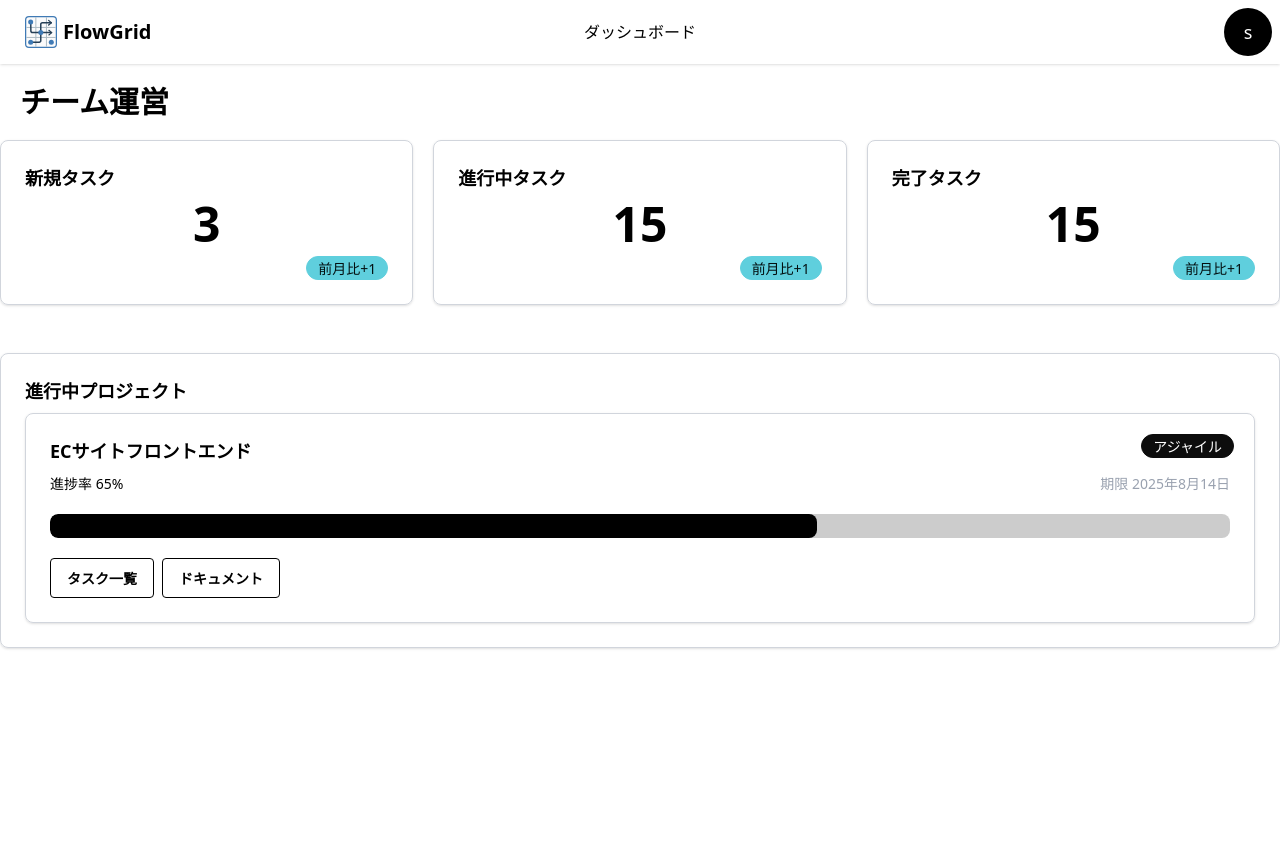
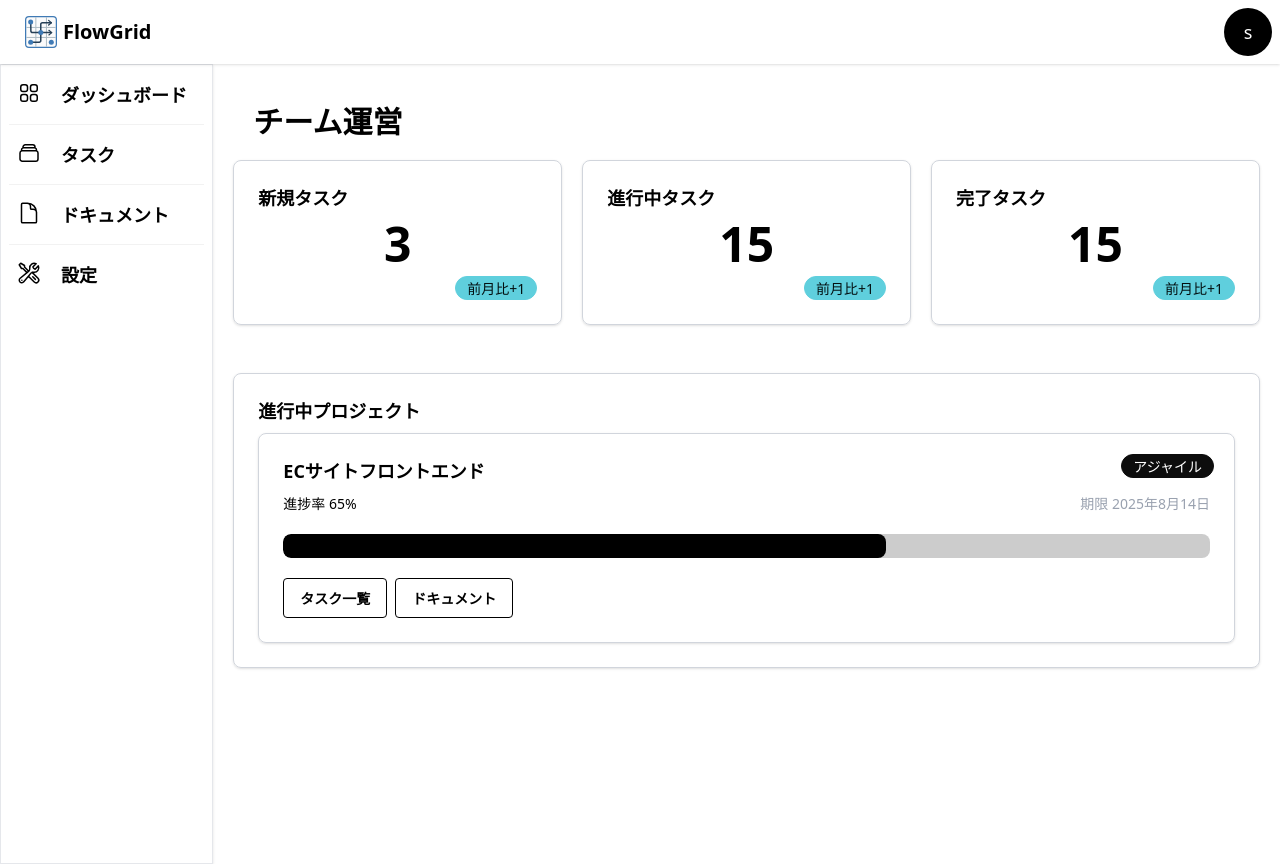
Before and after one commit to sintaro-katuta/FlowGrid, a SvelteKit app in the folder front/: page /dashboard in a window 1280 px wide. Before the commit the page ends 800 px from the top, so only its background shows below. Built offline with nearby package versions, Linux system fonts and the light colour scheme.

Commit message:
トップ、ログイン、ダッシュボード画面作成(#16)

```diff
--- a/front/jsconfig.json
+++ b/front/jsconfig.json
@@ -9,11 +9,7 @@
 		"skipLibCheck": true,
 		"sourceMap": true,
 		"strict": true,
-		"moduleResolution": "bundler",
-		"baseUrl": ".",
-		"paths": {
-			"@/*": ["src/*"],
-		},
+		"moduleResolution": "bundler"
 	},
 	"include": ["src"]
 	// Path aliases are handled by https://svelte.dev/docs/kit/configuration#alias
--- a/front/package.json
+++ b/front/package.json
@@ -30,6 +30,7 @@
 	},
 	"packageManager": "pnpm@10.12.1+sha512.f0dda8580f0ee9481c5c79a1d927b9164f2c478e90992ad268bbb2465a736984391d6333d2c327913578b2804af33474ca554ba29c04a8b13060a717675ae3ac",
 	"dependencies": {
+		"@auth/sveltekit": "^1.10.0",
 		"@tailwindcss/vite": "^4.1.10",
 		"playwright": "^1.53.1",
 		"tailwindcss": "^4.1.10"
--- a/front/src/components/Header.svelte
+++ b/front/src/components/Header.svelte
@@ -5,11 +5,6 @@
       <p class="text-black text-xl">FlowGrid</p>
     </a>
   </div>
-  {#if user}
-  <div class="navbar-center hidden lg:flex">
-    <a href="/dashboard" class="link link-hover">ダッシュボード</a>
-  </div>
-  {/if}
   <div class="navbar-end">
     {#if user}
       <div class="avatar avatar-placeholder">
--- /dev/null
+++ b/front/src/components/Sidebar.svelte
@@ -0,0 +1,36 @@
+<div class="w-1/6 h-screen border border-gray-200 shadow">
+  <ul class="list">
+    <li>
+      <a href="/dashboard" class="list-row flex gap-5 hover:bg-gray-200">
+        <svg xmlns="http://www.w3.org/2000/svg" fill="none" viewBox="0 0 24 24" stroke-width="1.5" stroke="currentColor" class="size-6">
+          <path stroke-linecap="round" stroke-linejoin="round" d="M3.75 6A2.25 2.25 0 0 1 6 3.75h2.25A2.25 2.25 0 0 1 10.5 6v2.25a2.25 2.25 0 0 1-2.25 2.25H6a2.25 2.25 0 0 1-2.25-2.25V6ZM3.75 15.75A2.25 2.25 0 0 1 6 13.5h2.25a2.25 2.25 0 0 1 2.25 2.25V18a2.25 2.25 0 0 1-2.25 2.25H6A2.25 2.25 0 0 1 3.75 18v-2.25ZM13.5 6a2.25 2.25 0 0 1 2.25-2.25H18A2.25 2.25 0 0 1 20.25 6v2.25A2.25 2.25 0 0 1 18 10.5h-2.25a2.25 2.25 0 0 1-2.25-2.25V6ZM13.5 15.75a2.25 2.25 0 0 1 2.25-2.25H18a2.25 2.25 0 0 1 2.25 2.25V18A2.25 2.25 0 0 1 18 20.25h-2.25A2.25 2.25 0 0 1 13.5 18v-2.25Z" />
+        </svg>
+        <span class="text-lg font-bold">ダッシュボード</span>
+      </a>
+    </li>
+    <li>
+      <a href="/tasks" class="list-row flex gap-5 hover:bg-gray-200">
+        <svg xmlns="http://www.w3.org/2000/svg" fill="none" viewBox="0 0 24 24" stroke-width="1.5" stroke="currentColor" class="size-6">
+          <path stroke-linecap="round" stroke-linejoin="round" d="M6 6.878V6a2.25 2.25 0 0 1 2.25-2.25h7.5A2.25 2.25 0 0 1 18 6v.878m-12 0c.235-.083.487-.128.75-.128h10.5c.263 0 .515.045.75.128m-12 0A2.25 2.25 0 0 0 4.5 9v.878m13.5-3A2.25 2.25 0 0 1 19.5 9v.878m0 0a2.246 2.246 0 0 0-.75-.128H5.25c-.263 0-.515.045-.75.128m15 0A2.25 2.25 0 0 1 21 12v6a2.25 2.25 0 0 1-2.25 2.25H5.25A2.25 2.25 0 0 1 3 18v-6c0-.98.626-1.813 1.5-2.122" />
+        </svg>
+        <span class="text-lg font-bold">タスク</span>
+      </a>
+    </li>
+    <li>
+      <a href="/docs" class="list-row flex gap-5 hover:bg-gray-200">
+        <svg xmlns="http://www.w3.org/2000/svg" fill="none" viewBox="0 0 24 24" stroke-width="1.5" stroke="currentColor" class="size-6">
+          <path stroke-linecap="round" stroke-linejoin="round" d="M19.5 14.25v-2.625a3.375 3.375 0 0 0-3.375-3.375h-1.5A1.125 1.125 0 0 1 13.5 7.125v-1.5a3.375 3.375 0 0 0-3.375-3.375H8.25m2.25 0H5.625c-.621 0-1.125.504-1.125 1.125v17.25c0 .621.504 1.125 1.125 1.125h12.75c.621 0 1.125-.504 1.125-1.125V11.25a9 9 0 0 0-9-9Z" />
+        </svg>
+        <span class="text-lg font-bold">ドキュメント</span>
+      </a>
+    </li>
+    <li>
+      <a href="/setting" class="list-row flex gap-5 hover:bg-gray-200">
+        <svg xmlns="http://www.w3.org/2000/svg" fill="none" viewBox="0 0 24 24" stroke-width="1.5" stroke="currentColor" class="size-6">
+          <path stroke-linecap="round" stroke-linejoin="round" d="M11.42 15.17 17.25 21A2.652 2.652 0 0 0 21 17.25l-5.877-5.877M11.42 15.17l2.496-3.03c.317-.384.74-.626 1.208-.766M11.42 15.17l-4.655 5.653a2.548 2.548 0 1 1-3.586-3.586l6.837-5.63m5.108-.233c.55-.164 1.163-.188 1.743-.14a4.5 4.5 0 0 0 4.486-6.336l-3.276 3.277a3.004 3.004 0 0 1-2.25-2.25l3.276-3.276a4.5 4.5 0 0 0-6.336 4.486c.091 1.076-.071 2.264-.904 2.95l-.102.085m-1.745 1.437L5.909 7.5H4.5L2.25 3.75l1.5-1.5L7.5 4.5v1.409l4.26 4.26m-1.745 1.437 1.745-1.437m6.615 8.206L15.75 15.75M4.867 19.125h.008v.008h-.008v-.008Z" />
+        </svg>
+        <span class="text-lg font-bold">設定</span>
+      </a>
+    </li>
+  </ul>
+</div>
--- a/front/src/routes/dashboard/+page.svelte
+++ b/front/src/routes/dashboard/+page.svelte
@@ -1,11 +1,17 @@
-<Header></Header>
-<div class="container mx-auto">
+<Header />
+
+<div class="flex flex-row">
+  <Sidebar />
+
+  <div class="flex-1 p-5">
     <h1 class="text-3xl font-bold p-5">{team.name}</h1>
+
     <div class="w-full flex gap-5">
       <DashboardCard title="新規タスク" count="3" diff="前月比+1" />
       <DashboardCard title="進行中タスク" count="15" diff="前月比+1" />
       <DashboardCard title="完了タスク" count="15" diff="前月比+1" />
     </div>
+
     <div class="card w-full border border-gray-300 shadow my-12">
       <div class="card-body">
         <div class="card-title">進行中プロジェクト</div>
@@ -15,11 +21,14 @@
       </div>
     </div>
   </div>
+</div>
+
 
 
 <script>
 import "@/app.css";
 import Header from "@/components/Header.svelte";
+import Sidebar from "@/components/Sidebar.svelte";
 import DashboardCard from "@/components/DashboardCard.svelte";
 import ProjectCard from "@/components/ProjectCard.svelte";
 
--- /dev/null
+++ b/front/src/routes/login/+page.svelte
@@ -0,0 +1,26 @@
+<div class="container  py-12">
+  <div class="navbar-start items-center gap-5">
+    <a href="/" class="btn btn-ghost normal-case">
+      <img src="/FlowGrid.svg" alt="" width="32">
+      <p class="text-black text-xl">FlowGrid</p>
+    </a>
+  </div>
+  <div class="card w-1/2 border border-gray-300 shadow py-5">
+    <div class="card-body">
+      <div class="card-title">ログイン</div>
+      <input class="input validator w-full" type="email" required placeholder="mail@site.com" />
+      <div class="validator-hint">有効なEメールアドレスを入力してください。</div>
+      <input class="input validator w-full" type="password" required placeholder="パスワード" />
+      <div class="validator-hint">半角英数字で8文字以上入力してください。</div>
+      <button class="btn btn-secondary">ログイン</button>
+    </div>
+    <span class="text-center">
+      アカウントをお持ちでない方は
+      <a href="/signup" class="link link-hover">新規登録</a>
+    </span>
+  </div>
+</div>
+
+<script>
+  import "@/app.css";
+</script>
--- /dev/null
+++ b/front/src/routes/signup/+page.svelte
@@ -0,0 +1,28 @@
+<div class="flex justify-center py-12">
+  <div class="w-full max-w-md">
+    <div class="flex justify-center mb-8">
+      <a href="/" class="btn btn-ghost normal-case">
+        <img src="/FlowGrid.svg" alt="" width="32">
+        <p class="text-black text-xl">FlowGrid</p>
+      </a>
+    </div>
+    <div class="card border border-gray-300 shadow py-5">
+      <div class="card-body">
+        <div class="card-title">新規登録</div>
+        <input class="input validator w-full" type="email" required placeholder="mail@site.com" />
+        <div class="validator-hint">有効なEメールアドレスを入力してください。</div>
+        <input class="input validator w-full" type="password" required placeholder="パスワード" />
+        <div class="validator-hint">半角英数字で8文字以上入力してください。</div>
+        <button class="btn btn-secondary">登録</button>
+      </div>
+      <span class="text-center">
+        アカウントをお持ちの方は
+        <a href="/login" class="link link-hover">ログイン</a>
+      </span>
+    </div>
+  </div>
+</div>
+
+<script>
+  import "@/app.css";
+</script>
--- a/front/svelte.config.js
+++ b/front/svelte.config.js
@@ -6,7 +6,10 @@ const config = {
 		// adapter-auto only supports some environments, see https://svelte.dev/docs/kit/adapter-auto for a list.
 		// If your environment is not supported, or you settled on a specific environment, switch out the adapter.
 		// See https://svelte.dev/docs/kit/adapters for more information about adapters.
-		adapter: adapter()
+		adapter: adapter(),
+		alias: {
+			'@/*': 'src/*'
+		}
 	}
 };
 
```
Also changed, not shown: 1 other file (tests, documents, lock files or other folders). Lines whose indentation alone changed are shown as unchanged.
